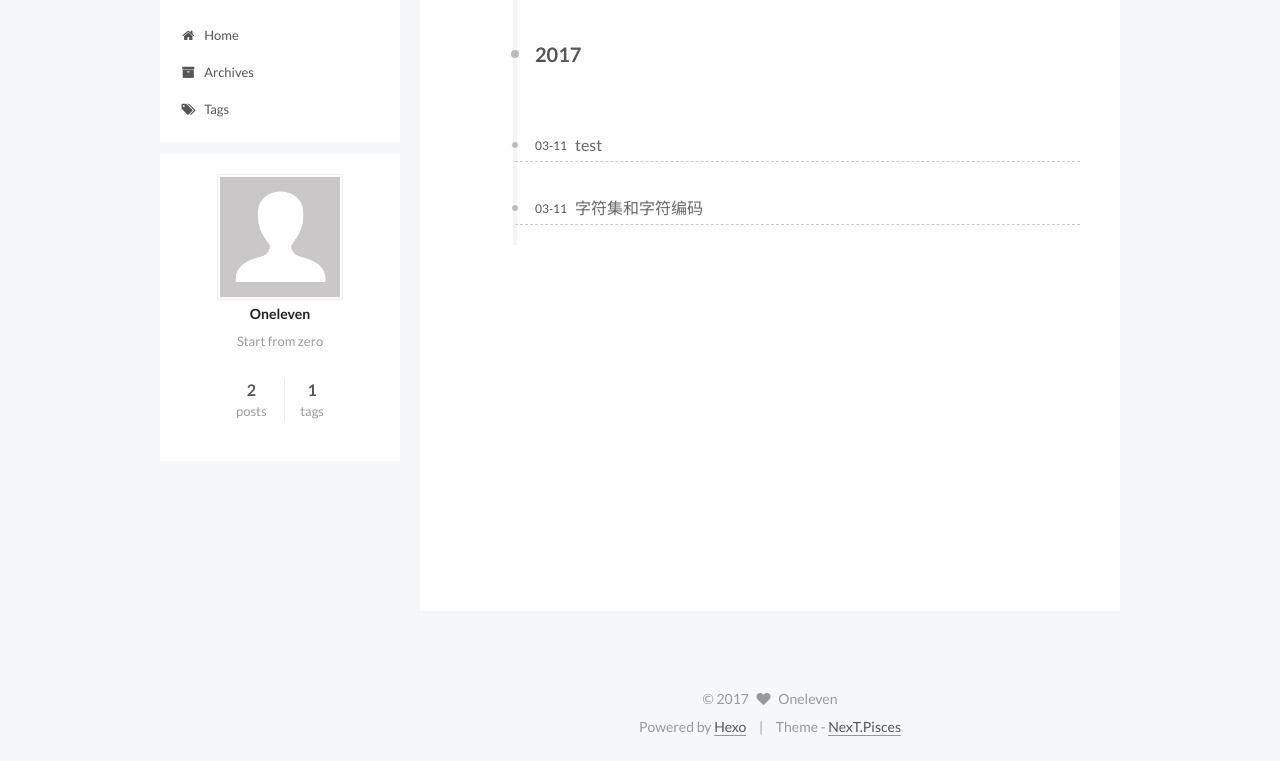
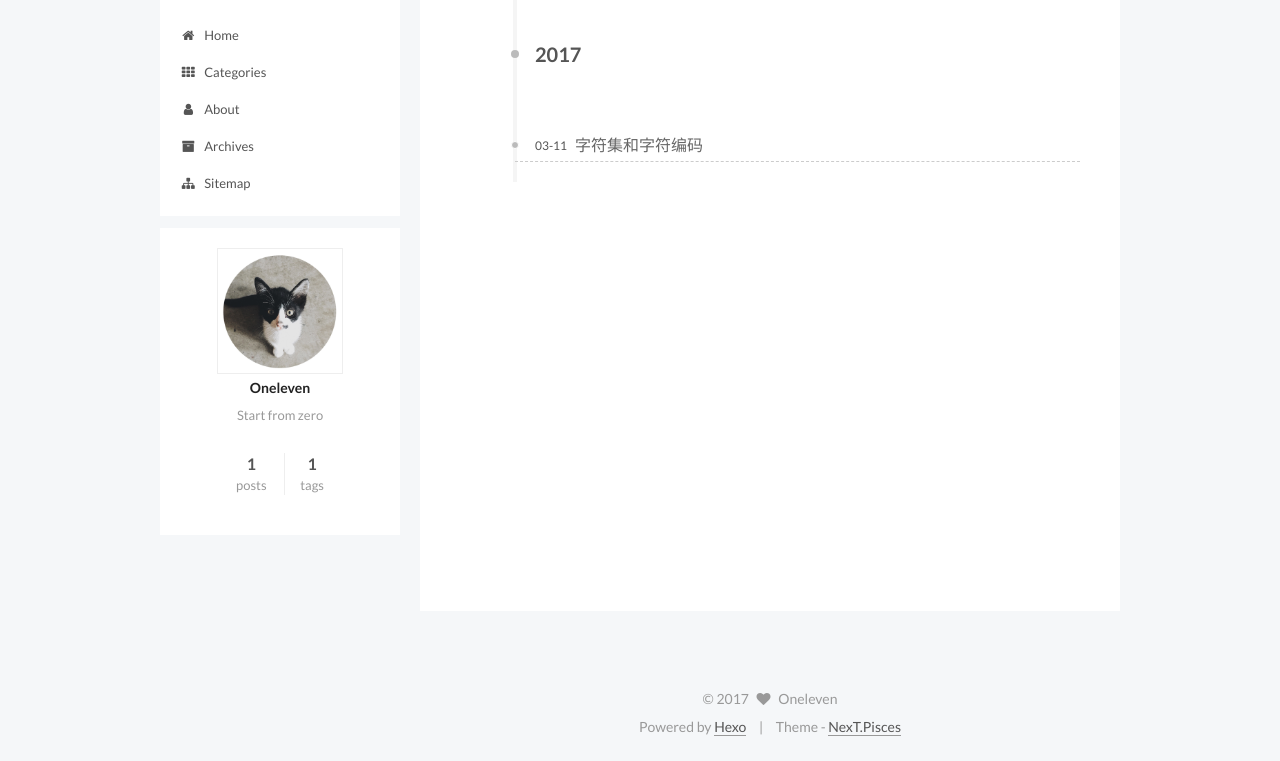
Before and after one commit to Oneleven/my-blog, a plain HTML site: page archives/index.html in a window 1280 px wide. Shown: the part 92-853 px from the top of the page. Drawn offline with Linux system fonts and the light colour scheme.

Commit message:
Site updated: 2017-03-11 14:57:49

```diff
--- a/archives/index.html
+++ b/archives/index.html
@@ -200,6 +200,26 @@
         </li>
 
 
+        <li class="menu-item menu-item-categories">
+          <a href="/categories" rel="section">
+
+              <i class="menu-item-icon fa fa-fw fa-th"></i> <br />
+
+            Categories
+          </a>
+        </li>
+
+
+        <li class="menu-item menu-item-about">
+          <a href="/about" rel="section">
+
+              <i class="menu-item-icon fa fa-fw fa-user"></i> <br />
+
+            About
+          </a>
+        </li>
+
+
         <li class="menu-item menu-item-archives">
           <a href="/archives" rel="section">
 
@@ -210,12 +230,12 @@
         </li>
 
 
-        <li class="menu-item menu-item-tags">
-          <a href="/tags" rel="section">
+        <li class="menu-item menu-item-sitemap">
+          <a href="/sitemap.xml" rel="section">
 
-              <i class="menu-item-icon fa fa-fw fa-tags"></i> <br />
+              <i class="menu-item-icon fa fa-fw fa-sitemap"></i> <br />
 
-            Tags
+            Sitemap
           </a>
         </li>
 
@@ -247,7 +267,7 @@
 
 
 
-      Um..! 2 posts in total. Keep on posting.
+      Um..! 1 post. Keep on posting.
     </span>
 
 
@@ -261,43 +281,6 @@
         <div class="collection-title">
           <h2 class="archive-year motion-element" id="archive-year-2017">2017</h2>
         </div>
-
-
-
-
-
-  <article class="post post-type-normal" itemscope itemtype="http://schema.org/Article">
-    <header class="post-header">
-
-      <h1 class="post-title">
-
-            <a class="post-title-link" href="/2017/03/11/test/" itemprop="url">
-
-                <span itemprop="name">test</span>
-
-            </a>
-
-      </h1>
-
-      <div class="post-meta">
-        <time class="post-time" itemprop="dateCreated"
-              datetime="2017-03-11T13:49:19+08:00"
-              content="2017-03-11" >
-          03-11
-        </time>
-      </div>
-
-    </header>
-  </article>
-
-
-
-
-
-
-
-
-
 
 
 
@@ -365,7 +348,7 @@
       <section class="site-overview sidebar-panel sidebar-panel-active">
         <div class="site-author motion-element" itemprop="author" itemscope itemtype="http://schema.org/Person">
           <img class="site-author-image" itemprop="image"
-               src="/images/avatar.gif"
+               src="/images/cat1.jpeg"
                alt="Oneleven" />
           <p class="site-author-name" itemprop="name">Oneleven</p>
 
@@ -377,7 +360,7 @@
 
             <div class="site-state-item site-state-posts">
               <a href="/archives">
-                <span class="site-state-item-count">2</span>
+                <span class="site-state-item-count">1</span>
                 <span class="site-state-item-name">posts</span>
               </a>
             </div>
--- a/css/main.css
+++ b/css/main.css
@@ -1699,7 +1699,7 @@ pre .javascript .function {
   width: 4px;
   height: 4px;
   border-radius: 50%;
-  background: #2effa8;
+  background: #6146ff;
 }
 .links-of-blogroll {
   font-size: 13px;
--- a/index.html
+++ b/index.html
@@ -202,6 +202,26 @@
         </li>
 
 
+        <li class="menu-item menu-item-categories">
+          <a href="/categories" rel="section">
+
+              <i class="menu-item-icon fa fa-fw fa-th"></i> <br />
+
+            Categories
+          </a>
+        </li>
+
+
+        <li class="menu-item menu-item-about">
+          <a href="/about" rel="section">
+
+              <i class="menu-item-icon fa fa-fw fa-user"></i> <br />
+
+            About
+          </a>
+        </li>
+
+
         <li class="menu-item menu-item-archives">
           <a href="/archives" rel="section">
 
@@ -212,12 +232,12 @@
         </li>
 
 
-        <li class="menu-item menu-item-tags">
-          <a href="/tags" rel="section">
+        <li class="menu-item menu-item-sitemap">
+          <a href="/sitemap.xml" rel="section">
 
-              <i class="menu-item-icon fa fa-fw fa-tags"></i> <br />
+              <i class="menu-item-icon fa fa-fw fa-sitemap"></i> <br />
 
-            Tags
+            Sitemap
           </a>
         </li>
 
@@ -250,130 +270,12 @@
 
 
   <article class="post post-type-normal " itemscope itemtype="http://schema.org/Article">
-    <link itemprop="mainEntityOfPage" href="http://yoursite.com/2017/03/11/test/">
-
-    <span hidden itemprop="author" itemscope itemtype="http://schema.org/Person">
-      <meta itemprop="name" content="Oneleven">
-      <meta itemprop="description" content="">
-      <meta itemprop="image" content="/images/avatar.gif">
-    </span>
-
-    <span hidden itemprop="publisher" itemscope itemtype="http://schema.org/Organization">
-      <meta itemprop="name" content="Oneleven's Blog">
-    </span>
-
-
-      <header class="post-header">
-
-
-
-          <h1 class="post-title" itemprop="name headline">
-
-
-
-
-                <a class="post-title-link" href="/2017/03/11/test/" itemprop="url">
-                  test
-                </a>
-
-
-          </h1>
-
-
-        <div class="post-meta">
-          <span class="post-time">
-
-              <span class="post-meta-item-icon">
-                <i class="fa fa-calendar-o"></i>
-              </span>
-
-                <span class="post-meta-item-text">Posted on</span>
-
-              <time title="Post created" itemprop="dateCreated datePublished" datetime="2017-03-11T13:49:19+08:00">
-                2017-03-11
-              </time>
-
-
-
-
-
-          </span>
-
-
-
-
-
-
-
-
-
-
-
-
-
-
-
-
-        </div>
-      </header>
-
-
-
-    <div class="post-body" itemprop="articleBody">
-
-
-
-
-
-
-
-            <p>这是一个测试</p>
-
-
-
-
-    </div>
-
-    <div>
-
-    </div>
-
-    <div>
-
-    </div>
-
-
-    <footer class="post-footer">
-
-
-
-
-
-
-
-
-        <div class="post-eof"></div>
-
-    </footer>
-  </article>
-
-
-
-
-
-
-
-
-
-
-
-  <article class="post post-type-normal " itemscope itemtype="http://schema.org/Article">
     <link itemprop="mainEntityOfPage" href="http://yoursite.com/2017/03/11/字符集&字符编码/">
 
     <span hidden itemprop="author" itemscope itemtype="http://schema.org/Person">
       <meta itemprop="name" content="Oneleven">
       <meta itemprop="description" content="">
-      <meta itemprop="image" content="/images/avatar.gif">
+      <meta itemprop="image" content="/images/cat1.jpeg">
     </span>
 
     <span hidden itemprop="publisher" itemscope itemtype="http://schema.org/Organization">
@@ -561,7 +463,7 @@
       <section class="site-overview sidebar-panel sidebar-panel-active">
         <div class="site-author motion-element" itemprop="author" itemscope itemtype="http://schema.org/Person">
           <img class="site-author-image" itemprop="image"
-               src="/images/avatar.gif"
+               src="/images/cat1.jpeg"
                alt="Oneleven" />
           <p class="site-author-name" itemprop="name">Oneleven</p>
 
@@ -573,7 +475,7 @@
 
             <div class="site-state-item site-state-posts">
               <a href="/archives">
-                <span class="site-state-item-count">2</span>
+                <span class="site-state-item-count">1</span>
                 <span class="site-state-item-name">posts</span>
               </a>
             </div>
```
Also changed, not shown: 2017/03/11/字符集&字符编码/index.html (+27 -23 lines), archives/2017/03/index.html (+27 -44 lines), archives/2017/index.html (+27 -44 lines), tags/字符集-字符编码/index.html (+26 -6 lines).
